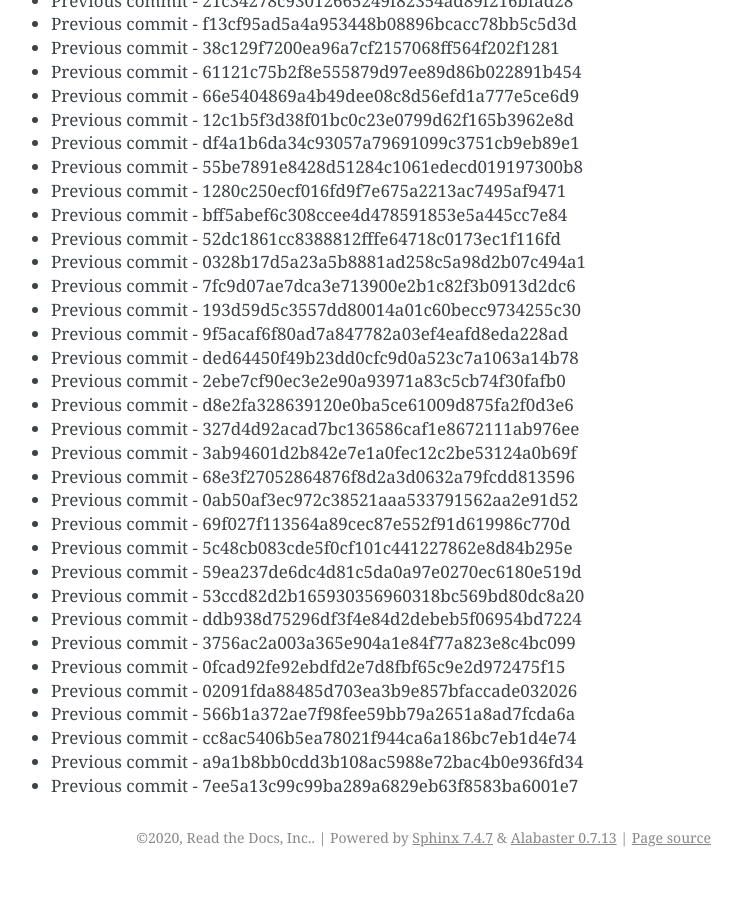
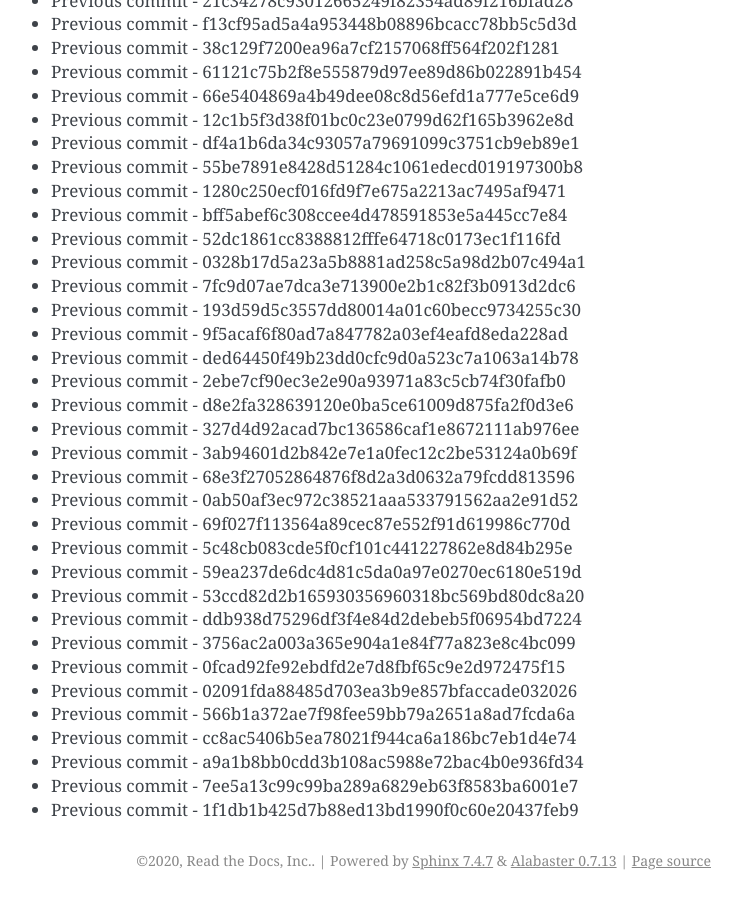
Before and after one commit to readthedocs/rtd-git-stresstest, a Sphinx documentation site: the page built from docs/updates.rst, in a window 1280 px wide and 900 px high, scrolled down 58172 px. Shown: the whole window, without its empty margins (399-1141 px from the left). Built offline with Sphinx 7.4.7, drawn with Linux system fonts in a browser that asks for light colours; before the commit the page ends 59049 px from its top, so only the background shows below that.

Commit message:
Generating commit from previous: 1f1db1b425d7b88ed13bd1990f0c60e20437feb9

```diff
--- a/docs/updates.rst
+++ b/docs/updates.rst
@@ -2476,3 +2476,4 @@ It can be tested for any performance characteristics.
 * Previous commit - cc8ac5406b5ea78021f944ca6a186bc7eb1d4e74
 * Previous commit - a9a1b8bb0cdd3b108ac5988e72bac4b0e936fd34
 * Previous commit - 7ee5a13c99c99ba289a6829eb63f8583ba6001e7
+* Previous commit - 1f1db1b425d7b88ed13bd1990f0c60e20437feb9
```
